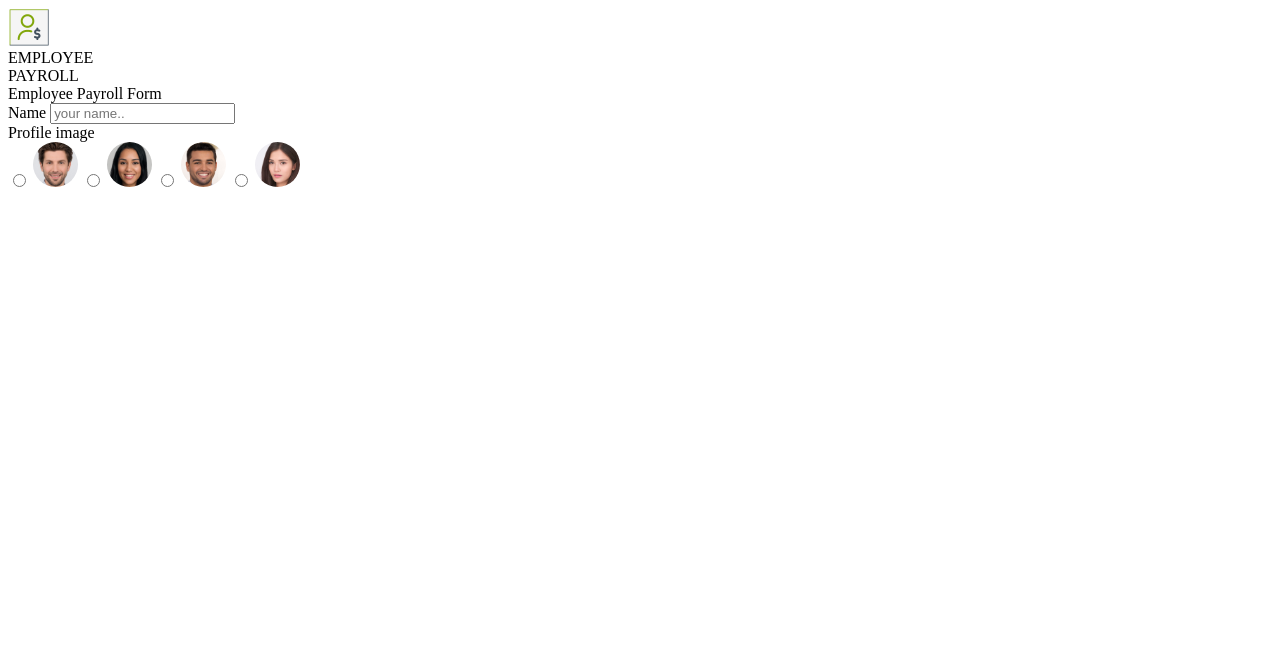
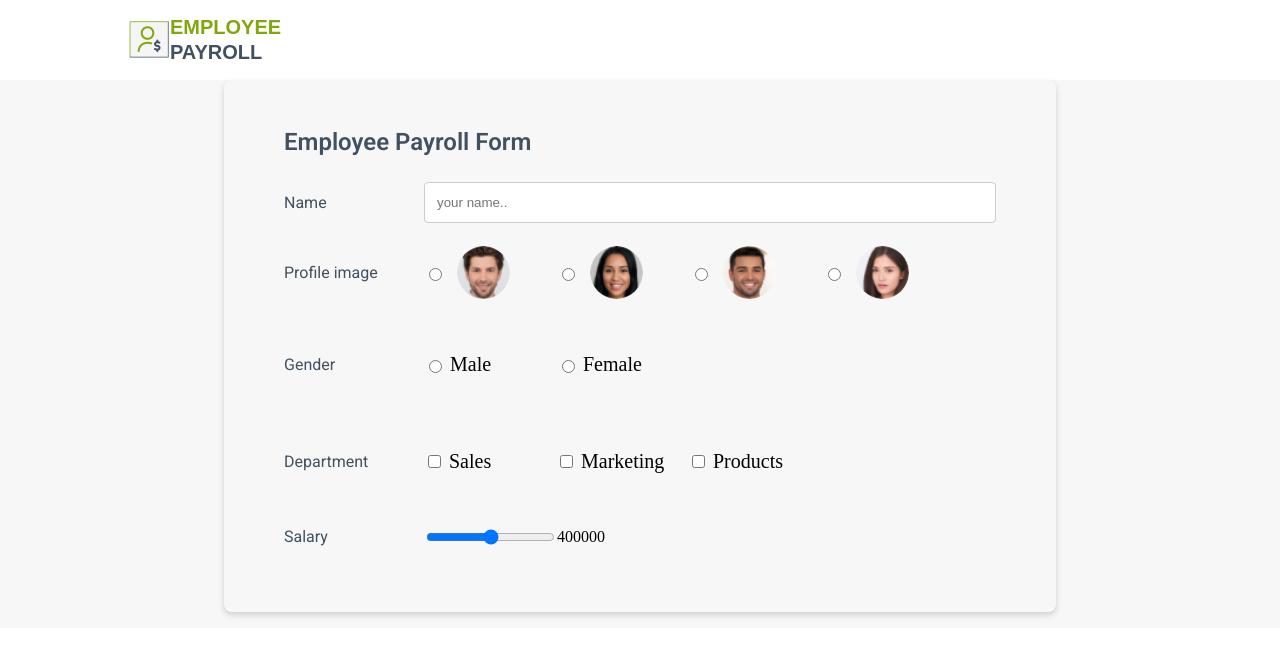
Before and after one commit to Shubham663/EmployeePayrollFormHTMLcss, a plain HTML site: page employeePayrollFormHtml.html in a window 1280 px wide. Drawn offline with Linux system fonts and the light colour scheme.

Commit message:
Add: provided functionality for gender as radio, department as checkbox and salary as range

```diff
--- a/employeePayrollForm.css
+++ b/employeePayrollForm.css
@@ -109,10 +109,30 @@ label{
     display: flex;
     flex-direction: row;
     align-items: center;
+    margin-right: 35px;
 }
 
 .profile {
-    width: 40px;
+    width: 53px;
     border-radius: 50%;
     margin-left: 12px;
 }
+
+.gender {
+    width: 60px;
+    border-radius: 50%;
+    margin-left: 5px;
+    font-size: 20px;
+}
+
+.gender-radio {
+    display: flex;
+    flex-direction: row;
+}
+
+.gender-radio > label {
+    display: flex;
+    flex-direction: row;
+    align-items: center;
+    margin-right: 35px;
+}
--- a/employeePayrollFormHtml.html
+++ b/employeePayrollFormHtml.html
@@ -4,7 +4,7 @@
         <meta name="viewport" content="width=device-width">
         <link rel="stylesheet" type="text/css" href="https://fonts.googleapis.com/css2?family=Roboto:wght@300;400;500;600&display=swap">
         <title>Employee payroll form</title>
-        <link rel="stylesheet" href="demo3_employeePayrollForm.css">
+        <link rel="stylesheet" href="employeePayrollForm.css">
         <style></style>
     </head>
     <body>
@@ -20,7 +20,7 @@
         <div class="form-content">
             <form class="form" action="#" onsubmit=save();return false>
                 <div class="form-head">
-                    Employee Payroll Form
+                    Employee payroll Form
                 </div>
                 <div class="row-content">
                     <label class="label text" for="name">Name</label>
@@ -51,8 +51,51 @@
                         </label>
                     </div>
                 </div>
+                <div class="row-content">
+                    <label class="label text" for="gender" >Gender</label>
+                    <div class="gender-radio">
+                        <label>
+                            <input type="radio" id="gender1" name="gender" value="Male" required>
+                            <p class= "gender">Male</p>
+                        </label>
+                        <label>
+                            <input type="radio" id="gender2" name="gender" value="Female" required>
+                            <p class= "gender">Female</p>
+                        </label>
+                    </div>
+                </div>
+                <div class="row-content">
+                    <label class="label text" for="department">Department</label>
+                    <div class="gender-radio">
+                        <label>
+                            <input type="checkbox" id="department1" name="department" value="Sales">
+                            <p class="gender">Sales</p>
+                        </label>
+                        <label>
+                            <input type="checkbox" id="department1" name="department" value="Marketing">
+                            <p class="gender">Marketing</p>
+                        </label>
+                        <label>
+                            <input type="checkbox" id="department1" name="department" value="Products">
+                            <p class="gender">Products</p>
+                        </label>
+                    </div>
+                </div>
+                <div class="row-content">
+                    <label class="label text" for="salary">Salary</label>
+                    <input id = "salary" type="range" min="300000" max="500000" step="1000">
+                    <output for = "salary" class="salary-output"></output>
+                </div>
             </form>
         </div>
+        <script>
+            const salary = document.querySelector('#salary');
+            const salaryOutput = document.querySelector('.salary-output');
+            salaryOutput.textContent = salary.value;
+            salary.addEventListener('input',function(){
+                salaryOutput.textContent = salary.value;
+            });
+        </script>
         <!-- <div class="button-parent">
             <a href="./home.html" class="resetButton button cancelButton">Cancel</a>
             <div class="submit-reset">
```
